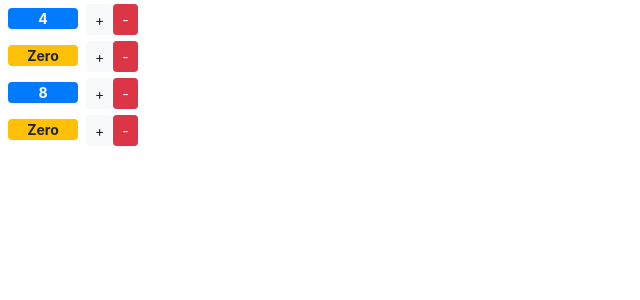
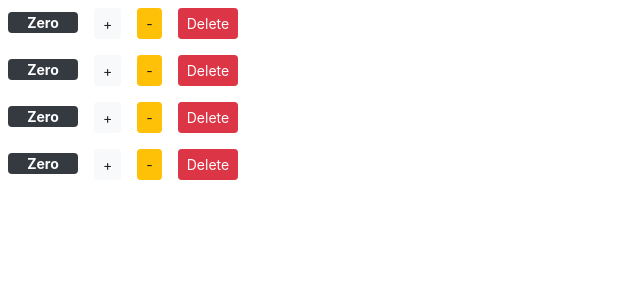
Before and after one commit to iFaiq19/Vidly-React-App, a React (Create React App) app: page / in a window 1280 px wide. Shown: the top 300 px of the page, without its empty margins (0-640 px from the left). Built offline with nearby package versions, Linux system fonts and the light colour scheme.

Commit message:
Back to counters

```diff
--- a/public/index.html
+++ b/public/index.html
@@ -1,43 +1,14 @@
 <!DOCTYPE html>
 <html lang="en">
-  <head>
-    <meta charset="utf-8" />
-    <link rel="icon" href="%PUBLIC_URL%/favicon.ico" />
-    <meta name="viewport" content="width=device-width, initial-scale=1" />
-    <meta name="theme-color" content="#000000" />
-    <meta
-      name="description"
-      content="Web site created using create-react-app"
-    />
-    <link rel="apple-touch-icon" href="%PUBLIC_URL%/logo192.png" />
-    <!--
-      manifest.json provides metadata used when your web app is installed on a
-      user's mobile device or desktop. See https://developers.google.com/web/fundamentals/web-app-manifest/
-    -->
-    <link rel="manifest" href="%PUBLIC_URL%/manifest.json" />
-    <!--
-      Notice the use of %PUBLIC_URL% in the tags above.
-      It will be replaced with the URL of the `public` folder during the build.
-      Only files inside the `public` folder can be referenced from the HTML.
+<head>
+  <meta charset="UTF-8">
+  <meta http-equiv="X-UA-Compatible" content="IE=edge">
+  <meta name="viewport" content="width=device-width, initial-scale=1.0">
+  <title>Document</title>
+</head>
+<body>
+  <div id="root">
 
-      Unlike "/favicon.ico" or "favicon.ico", "%PUBLIC_URL%/favicon.ico" will
-      work correctly both with client-side routing and a non-root public URL.
-      Learn how to configure a non-root public URL by running `npm run build`.
-    -->
-    <title>React App</title>
-  </head>
-  <body>
-    <noscript>You need to enable JavaScript to run this app.</noscript>
-    <div id="root"></div>
-    <!--
-      This HTML file is a template.
-      If you open it directly in the browser, you will see an empty page.
-
-      You can add webfonts, meta tags, or analytics to this file.
-      The build step will place the bundled scripts into the <body> tag.
-
-      To begin the development, run `npm start` or `yarn start`.
-      To create a production bundle, use `npm run build` or `yarn build`.
-    -->
-  </body>
+  </div>
+</body>
 </html>
--- a/src/components/counter.jsx
+++ b/src/components/counter.jsx
@@ -19,16 +19,22 @@ class Counter extends Component {
         </span>
         <span>
           <button
-            className="btn btn-light btn-sm "
+            className="btn btn-light btn-sm m-2"
             onClick={this.incrementCount}
           >
             +
           </button>
           <button
-            className="btn btn-danger btn-sm "
+            className="btn btn-warning btn-sm m-2"
             onClick={this.decrementCount}
           >
             -
+          </button>
+          <button
+            className="btn btn-danger btn-sm m-2"
+            onClick={() => this.props.onDelete(this.props.id)}
+          >
+            Delete
           </button>
         </span>
       </div>
@@ -45,7 +51,7 @@ class Counter extends Component {
 
   getBadge() {
     let classes = "badge m-2 badge-";
-    classes += this.state.value === 0 ? "warning" : "primary";
+    classes += this.state.value === 0 ? "dark" : "primary";
     return classes;
   }
 
--- a/src/components/counters.jsx
+++ b/src/components/counters.jsx
@@ -4,17 +4,25 @@ import Counter from "./counter";
 class Counters extends Component {
   state = {
     counters: [
-      { id: 1, value: 4 },
+      { id: 1, value: 0 },
       { id: 2, value: 0 },
-      { id: 3, value: 8 },
+      { id: 3, value: 0 },
       { id: 4, value: 0 },
     ],
+  };
+
+  deleteHander = (counter) => {
+      console.log(counter.id);
   };
   render() {
     return (
       <div>
         {this.state.counters.map((counter) => (
-          <Counter key={counter.id} value={counter.value}></Counter>
+          <Counter
+            key={counter.id}
+            value={counter.value}
+            onDelete={this.deleteHander(counter)}
+          ></Counter>
         ))}
       </div>
     );
```
